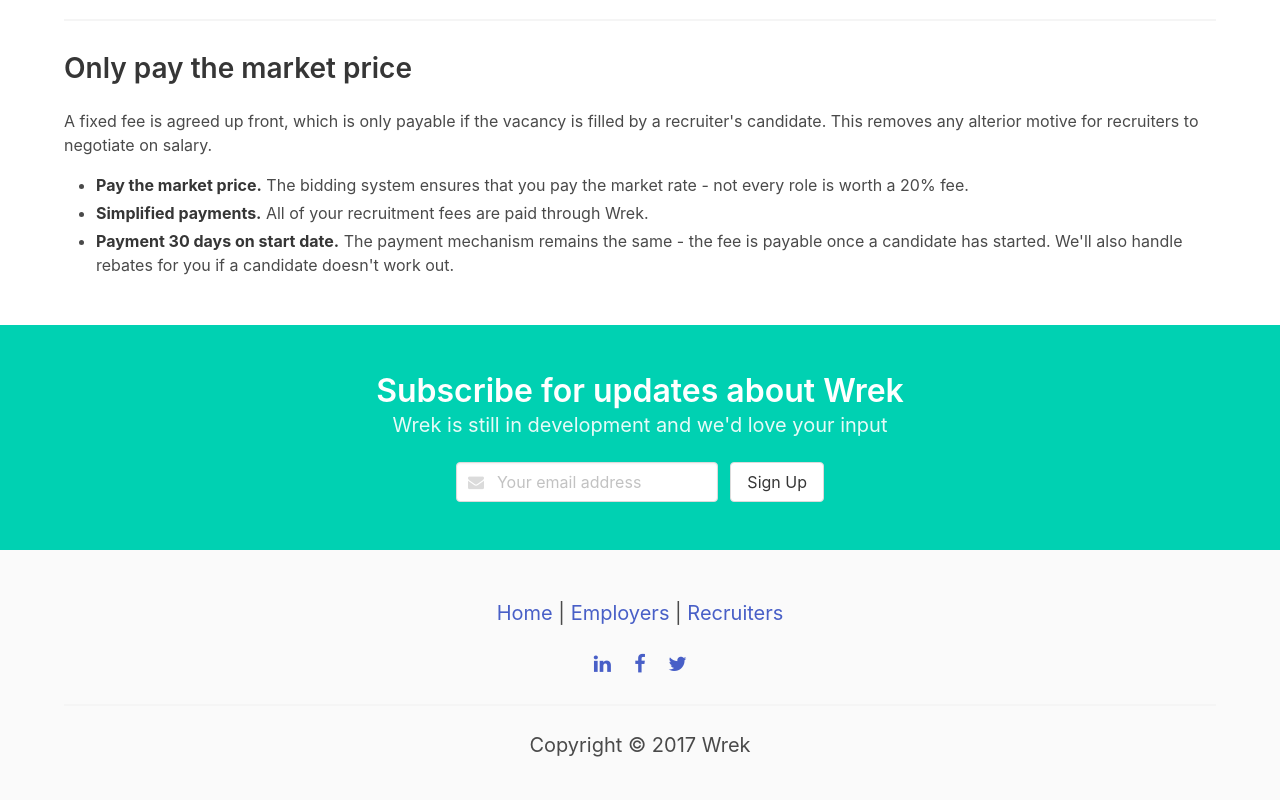
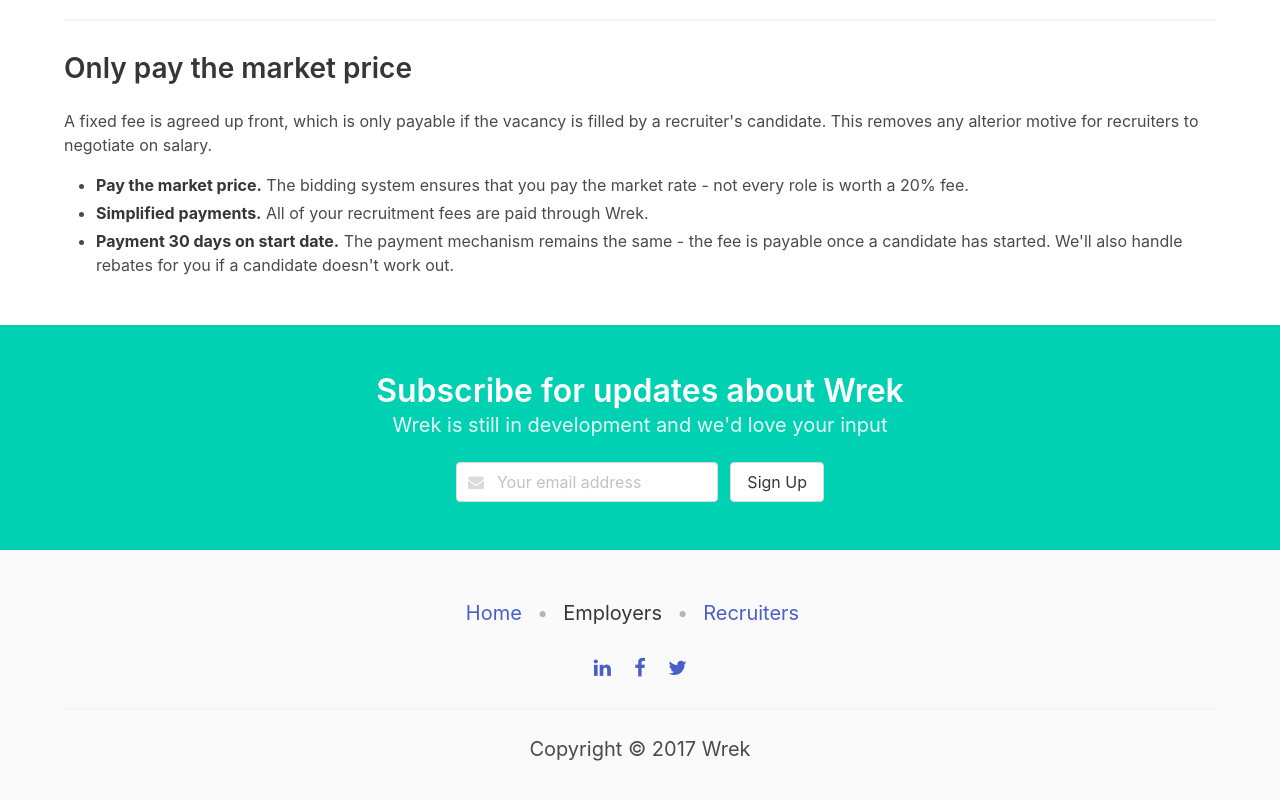
Before and after one commit to MatthewCallery/MatthewCallery.github.io, a plain HTML site: page public/employers.html in a window 1280 px wide. Shown: the part 1381-2181 px from the top of the page. Drawn offline with nearby package versions, Linux system fonts and the light colour scheme.

Commit message:
breadcrumb added to footer

```diff
--- a/public/employers.html
+++ b/public/employers.html
@@ -214,14 +214,14 @@
   <!-- Footer -->
   <footer class="footer" style="padding-bottom: 3rem;">
     <div class="container">
+      <nav class="breadcrumb is-centered is-medium has-bullet-separator">
+        <ul>
+          <li><a href="index.html">Home</a></li>
+          <li class="is-active"><a href="employers.html">Employers</a></li>
+          <li><a href="recruiters.html">Recruiters</a></li>
+        </ul>
+      </nav>
       <div class="content has-text-centered is-medium">
-        <p>
-          <a href="index.html">Home</a>
-          |
-          <a href="employers.html">Employers</a>
-          |
-          <a href="recruiters.html">Recruiters</a>
-        </p>
         <p>
           <a class="icon is-medium">
             <i class="fa fa-linkedin"></i>
```
Also changed, not shown: public/index.html (+7 -7 lines), public/recruiters.html (+7 -7 lines).
